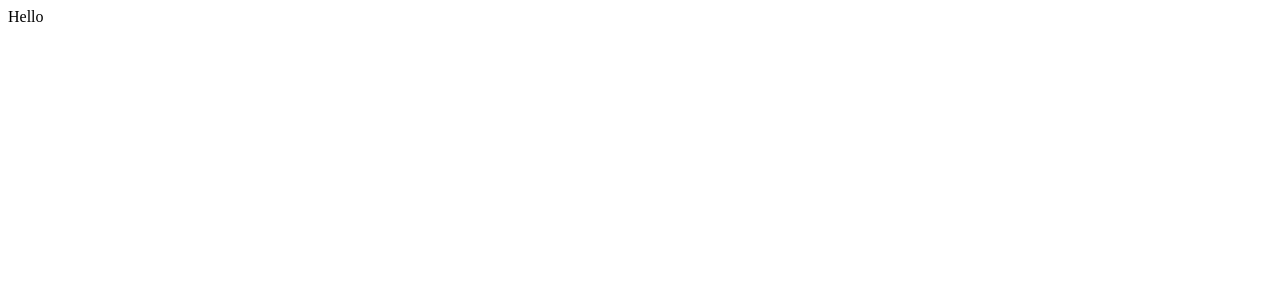
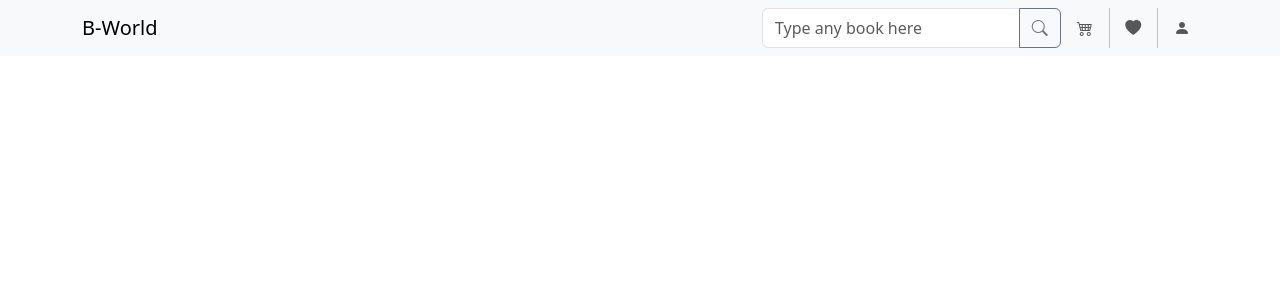
Before and after one commit to dromomania/bookstore, a React (Create React App) app in the folder bookshop/: page / in a window 1280 px wide. Shown: the top 300 px of the page. Built offline with nearby package versions, Linux system fonts and the light colour scheme.

Commit message:
feat: added navbar

```diff
--- a/bookshop/package.json
+++ b/bookshop/package.json
@@ -10,9 +10,13 @@
     "@types/node": "^16.18.61",
     "@types/react": "^18.2.37",
     "@types/react-dom": "^18.2.15",
+    "bootstrap": "^5.3.2",
+    "bootstrap-icons": "^1.11.1",
     "react": "^18.2.0",
+    "react-bootstrap": "^2.9.1",
     "react-dom": "^18.2.0",
     "react-scripts": "5.0.1",
+    "sass": "^1.69.5",
     "typescript": "^4.9.5",
     "web-vitals": "^2.1.4"
   },
--- /dev/null
+++ b/bookshop/src/App.scss
@@ -0,0 +1,2 @@
+@import '~bootstrap/scss/bootstrap';
+@import url("https://cdn.jsdelivr.net/npm/bootstrap-icons@1.11.1/font/bootstrap-icons.css");
--- a/bookshop/src/App.tsx
+++ b/bookshop/src/App.tsx
@@ -1,10 +1,12 @@
 import React from 'react';
+import './App.scss';
+import { NavigationBar } from './components/NavigationBar';
 
 
 function App() {
   return (
     <div className="App">
-      Hello
+    <NavigationBar />
     </div>
   );
 }
--- /dev/null
+++ b/bookshop/src/components/NavigationBar/NavigationBar.tsx
@@ -0,0 +1,29 @@
+import { Navbar, Container, Nav, InputGroup, Form, Button } from 'react-bootstrap';
+
+const NavigationBar = () => {
+  return (
+    <Navbar expand="lg" className="bg-body-tertiary">
+      <Container>
+        <Navbar.Brand href="#home">B-World</Navbar.Brand>
+        <Nav className="gap-2">
+          <InputGroup >
+            <Form.Control
+              placeholder="Type any book here"
+              aria-label="Type any book here"
+            />
+            <Button variant="outline-secondary" id="button-addon2">
+            <i className="bi bi-search"></i>
+            </Button>
+          </InputGroup>
+          <Nav.Link href="#cart"><i className="bi bi-cart4"></i></Nav.Link>
+          <div className="vr"></div>
+          <Nav.Link href="#liked"><i className="bi bi-heart-fill"></i></Nav.Link>
+          <div className="vr"></div>
+          <Nav.Link href="#myprofile"><i className="bi bi-person-fill"></i></Nav.Link>
+        </Nav>
+      </Container>
+    </Navbar>
+  );
+}
+
+export { NavigationBar }
--- /dev/null
+++ b/bookshop/src/components/NavigationBar/index.tsx
@@ -0,0 +1 @@
+export * from './NavigationBar';
```
Also changed, not shown: 1 other file (tests, documents, lock files or other folders).
